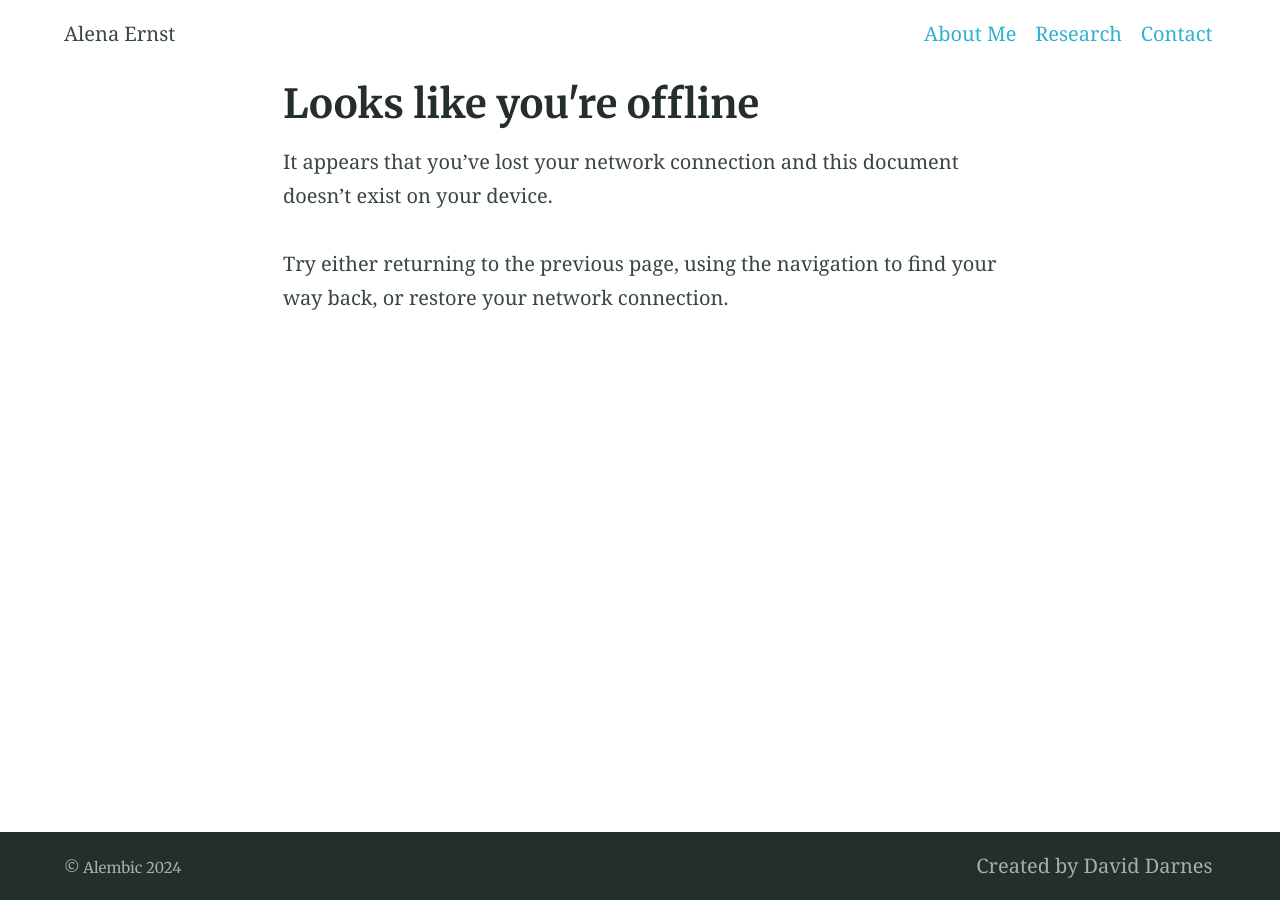
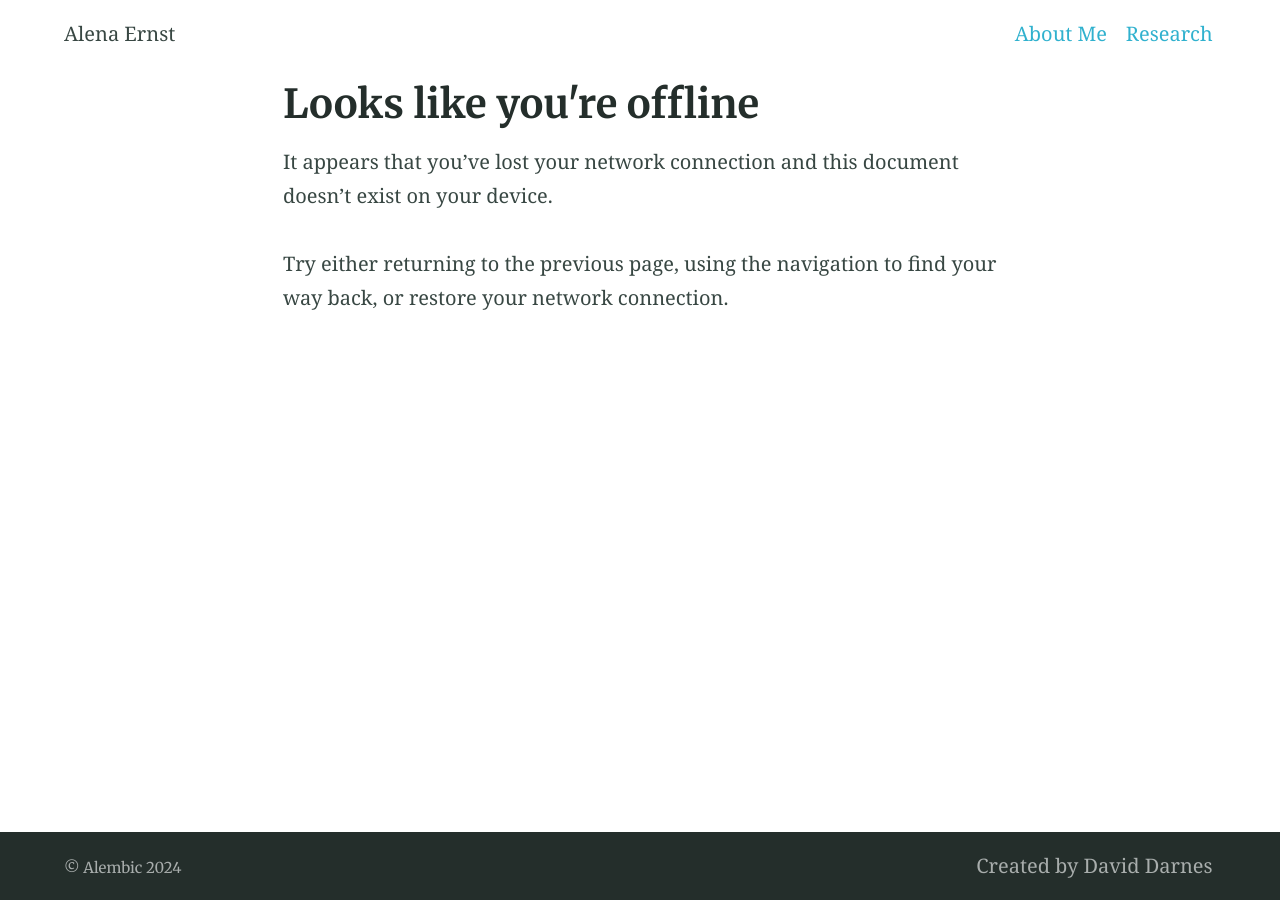
Before and after one commit to alenaernst/alenaernst.github.io, a Jekyll site: the page built from offline.md, in a window 1280 px wide. Built offline with Jekyll 4.4.1, drawn with Linux system fonts in a browser that asks for light colours.

Commit message:
Update _config.yml

```diff
--- a/_config.yml
+++ b/_config.yml
@@ -125,8 +125,6 @@ navigation_header:
   url: /
 - title: Research
   url: /elements/
-- title: Contact
-  url: /contact/
 #- title: Contact
 #  url: /blog/
 
```
